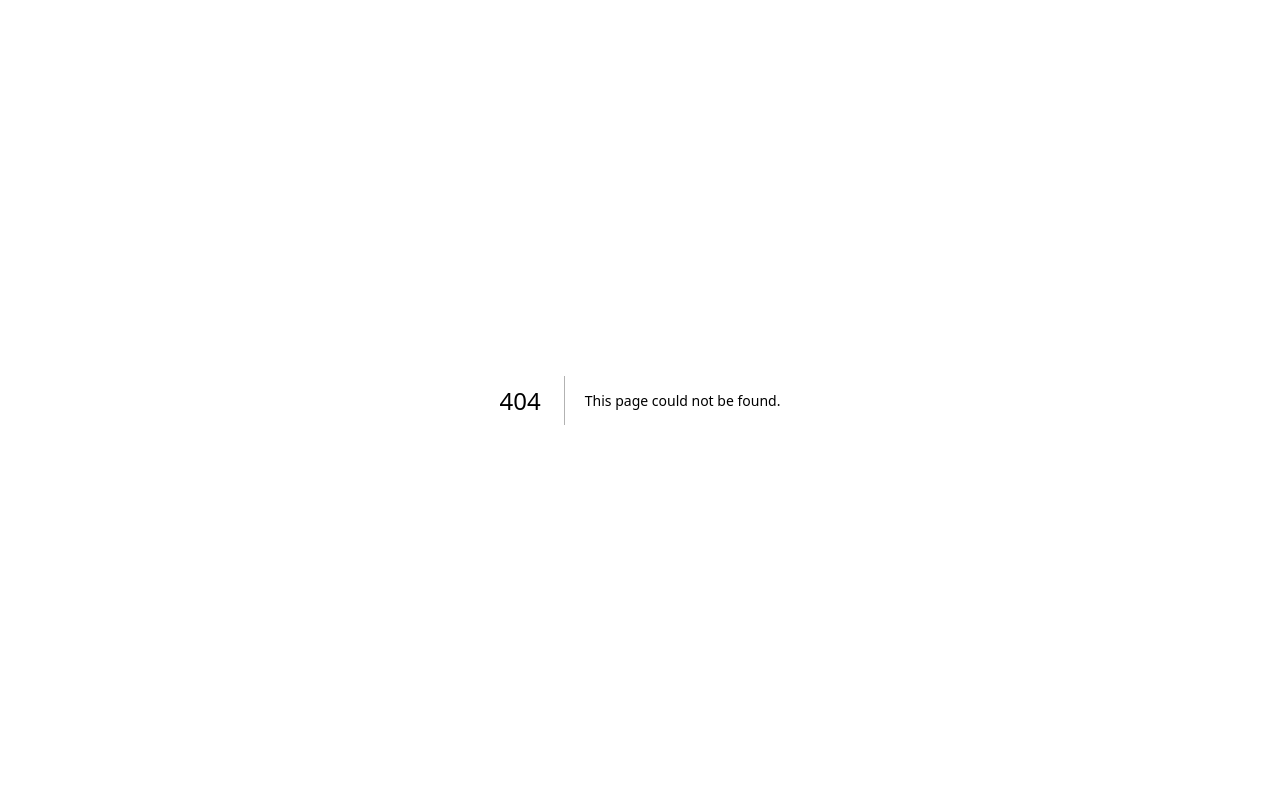
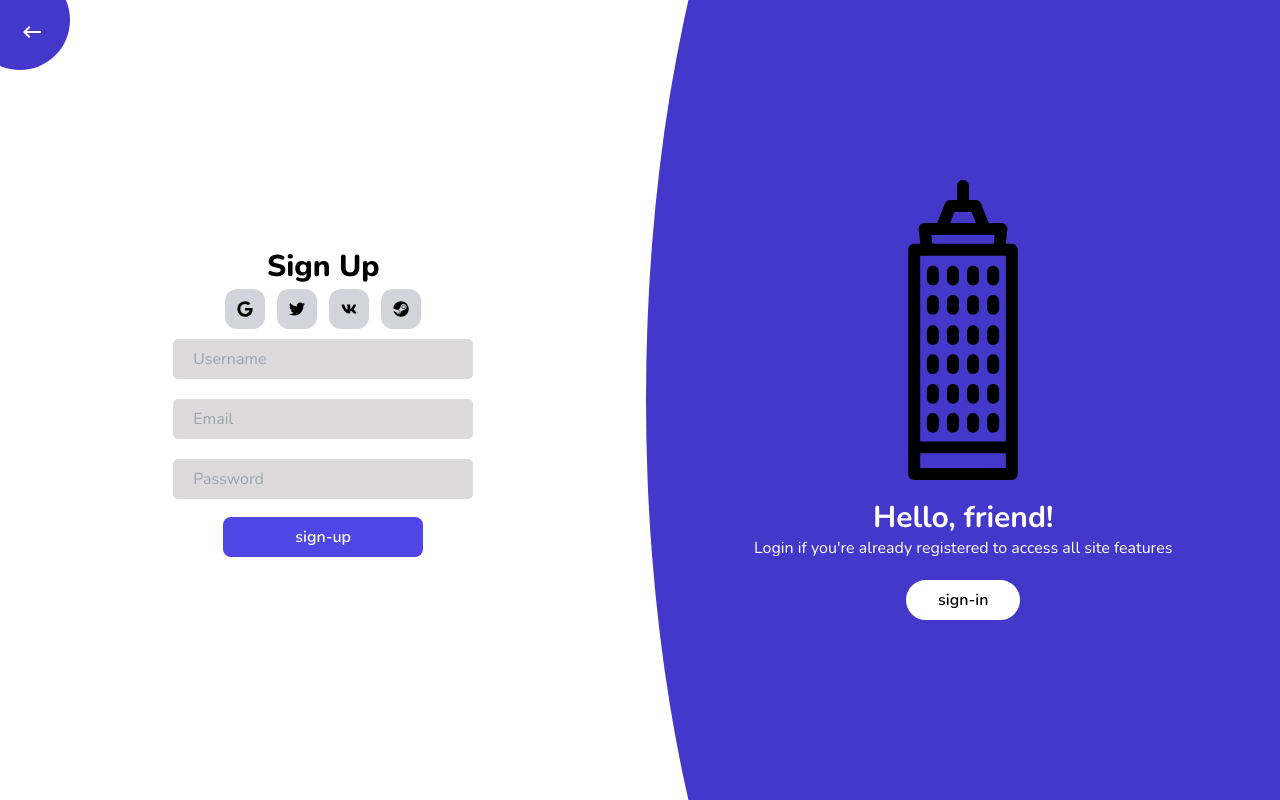
Before and after one commit to Skapty6260/Renta, a Next.js app: page /sign-up in a window 1280 px wide. Before the commit this address had no page. Built offline with nearby package versions, Linux system fonts and the light colour scheme.

Commit message:
authorization and signup page is done. started working on auth logic

```diff
--- /dev/null
+++ b/src/app/(user)/login.module.scss
@@ -0,0 +1,39 @@
+.page {
+	display: flex;
+	width: 100%;
+	height: 100vh;
+	overflow: hidden;
+	justify-content: space-between;
+}
+
+.form {
+	display: flex;
+	flex-direction: column;
+	flex: 1 0 1%;
+	// width: 50%;
+	justify-content: center;
+	align-items: center;
+
+	h2 {
+		font-size: 30px;
+		font-weight: 800;
+		margin: 0;
+	}
+
+	input {
+		width: 300px;
+		height: 40px;
+		margin: 10px 0;
+		padding: 0 20px;
+		border: none;
+		outline: none;
+		border-radius: 5px;
+		background: rgb(220, 218, 218);
+		transition: all 300ms ease-in-out;
+
+		&:focus {
+			border-radius: 15px;
+			transform: scaleY(1.1);
+		}
+	}
+}
--- a/src/app/(user)/me/page.tsx
+++ b/src/app/(user)/me/page.tsx
@@ -7,7 +7,7 @@ export default function Me() {
 	// if not authorized, show login/register page, else show user page
 	const { auth_status } = useAuthStore()
 
-	if (auth_status == false) return redirect('/login')
+	if (auth_status == false) return redirect('/sign-in')
 
 	return <div>123</div>
 }
--- a/src/app/(user)/login/page.tsx
+++ b/src/app/(user)/sign-in/page.tsx
@@ -4,22 +4,36 @@ import { useAuthStore } from '@/store'
 import Config from '@/config/auth'
 import { LoginAside } from '@/components/screens/Login/aside'
 
-import styles from './login.module.scss'
+import styles from '../login.module.scss'
 
-export default function Login() {
+export default function SignIn() {
+	const onSubmit = async (username: string, password: string) => {
+		const params = await new URLSearchParams({
+			username: username,
+			password: password,
+		})
+		const data = await fetch(`/api/users?${params}`)
+		console.log(data)
+	}
+
 	return (
 		<main className={styles.page}>
 			<LoginForm
 				heading='Log In'
 				{...Config.login}
 				style={styles.form}
-				onSubmit={() => {}}
+				onSubmit={onSubmit}
 				type='sign-in'
 			/>
+
 			<LoginAside
 				heading='Hello, friend!'
 				subheading='Register with your personal details to use all of the site features'
 				link='sign-up'
+				color={{
+					bg: 'bg-blue-700',
+					hover: 'hover:bg-blue-700',
+				}}
 			/>
 		</main>
 	)
--- /dev/null
+++ b/src/app/(user)/sign-up/page.tsx
@@ -0,0 +1,31 @@
+'use client'
+import { LoginForm } from '@/components/screens/Login/form'
+import { useAuthStore } from '@/store'
+import Config from '@/config/auth'
+import { LoginAside } from '@/components/screens/Login/aside'
+
+import styles from '../login.module.scss'
+
+export default function SignUp() {
+	return (
+		<main className={styles.page}>
+			<LoginForm
+				heading='Sign Up'
+				{...Config.register}
+				style={styles.form}
+				onSubmit={() => {}}
+				type='sign-up'
+			/>
+
+			<LoginAside
+				heading='Hello, friend!'
+				subheading="Login if you're already registered to access all site features"
+				link='sign-in'
+				color={{
+					bg: 'bg-indigo-700',
+					hover: 'hover:bg-indigo-700',
+				}}
+			/>
+		</main>
+	)
+}
--- a/src/app/api/(auth)/users/route.ts
+++ b/src/app/api/(auth)/users/route.ts
@@ -1,9 +1,38 @@
 import { DataBase } from '@/lib/db'
 import { NextResponse } from 'next/server'
 
-export const GET = async () => {
+export const GET = async (request: Request) => {
 	try {
 		await new DataBase().connect()
+
+		if (request) {
+			const params = request.url.split('http://localhost:3000/api/users')
+
+			if (params.length == 2) {
+				const user = await DataBase.User.findOne({
+					username: params[1],
+					password: params[2],
+				})
+
+				if (!user)
+					return new NextResponse(
+						JSON.stringify({
+							message: 'user with that username and password not found.',
+						}),
+						{ status: 404 }
+					)
+
+				return new NextResponse(JSON.stringify(user), { status: 200 })
+			}
+
+			return new NextResponse(
+				JSON.stringify(
+					`Invalid parameters. You should provide username and password ${params.length}`
+				),
+				{ status: 400 }
+			)
+		}
+
 		const users = await DataBase.User.find()
 
 		return new NextResponse(JSON.stringify(users), { status: 200 })
--- a/src/components/screens/Login/aside/index.tsx
+++ b/src/components/screens/Login/aside/index.tsx
@@ -1,18 +1,47 @@
+import Image from 'next/image'
 import Link from 'next/link'
+import image from '@/assets/images/skyscraper.svg'
 
 interface IProps {
 	heading: string
 	subheading: string
 	link: 'sign-up' | 'sign-in'
+	color: {
+		bg: string
+		hover: string
+	}
 }
 
-export const LoginAside: React.FC<IProps> = ({ heading, subheading, link }) => {
+export const LoginAside: React.FC<IProps> = ({
+	heading,
+	subheading,
+	link,
+	color,
+}) => {
 	return (
-		<aside>
-			<h2>{heading}</h2>
-			<p>{subheading}</p>
+		<aside
+			className={`hidden lg:flex flex-1 ${color.bg} rounded-l-[100%] h-[200vh] -top-1/2 items-center justify-center flex-col`}
+		>
+			<Image
+				src={image}
+				alt='login_aside_image'
+				className=''
+				draggable={false}
+				width={300}
+				height={300}
+			/>
 
-			<Link href={`/${link}`}>{link}</Link>
+			<div className='mt-[20px] text-white text-center'>
+				<h2 className='text-3xl font-bold'>{heading}</h2>
+				<p>{subheading}</p>
+			</div>
+
+			<Link
+				className={`mt-[20px] text-black font-semibold bg-white rounded-full py-[6px] px-[30px] ${color.hover} border-2 hover:text-white border-white hover:rounded-lg transition-all duration-200 ease-in-out`}
+				href={`/${link}`}
+			>
+				{link}
+			</Link>
 		</aside>
 	)
 }
--- a/src/components/screens/Login/form/index.tsx
+++ b/src/components/screens/Login/form/index.tsx
@@ -1,3 +1,7 @@
+import { MdOutlineKeyboardBackspace } from 'react-icons/md'
+import Link from 'next/link'
+import { useState } from 'react'
+
 interface IProps {
 	heading: string
 	services: {
@@ -7,7 +11,7 @@ interface IProps {
 	fields: {
 		placeholder: string
 	}[]
-	onSubmit: () => void
+	onSubmit: (password: string, userName: string) => void
 	type: 'sign-in' | 'sign-up'
 	style: any
 }
@@ -20,14 +24,47 @@ export const LoginForm: React.FC<IProps> = ({
 	type,
 	style,
 }) => {
+	const [password, setPassword] = useState('')
+	const [userName, setUserName] = useState('')
+
+	const handleChange = (e: any, field: any) => {
+		if (field.type == 'password') {
+			setPassword(e.target.value)
+		} else {
+			setUserName(e.target.value)
+		}
+	}
+
+	const handleSubmit = () => {
+		if (type == 'sign-in') return onSubmit(userName, password)
+		else return onSubmit(userName, password)
+	}
+
 	return (
 		<div className={style}>
+			<nav
+				className={`flex absolute cursor-pointer -top-[30px] -left-[30px] p-[50px] rounded-full text-2xl text-white ${
+					type == 'sign-in'
+						? 'bg-blue-600 hover:bg-blue-700'
+						: 'bg-indigo-600 hover:bg-indigo-700'
+				}`}
+			>
+				<Link href='/' className='absolute mr-[5px]'>
+					<MdOutlineKeyboardBackspace />
+				</Link>
+			</nav>
+
 			<h2>{heading}</h2>
 
-			<ul>
+			<ul className='flex space-x-3'>
 				{services.map((service, index) => {
 					return (
-						<li key={index}>
+						<li
+							className={`bg-gray-300 p-2 cursor-pointer w-[40px] h-[40px] flex items-center justify-center rounded-xl hover:rounded-lg hover:text-white ${
+								type == 'sign-in' ? 'hover:bg-blue-700' : 'hover:bg-indigo-700'
+							}`}
+							key={index}
+						>
 							<button type='button'>{service.service_icon}</button>
 						</li>
 					)
@@ -38,14 +75,31 @@ export const LoginForm: React.FC<IProps> = ({
 				{fields.map((field, index) => {
 					return (
 						<li key={index}>
-							<input type='text' placeholder={field.placeholder} />
+							<input
+								type='text'
+								onChange={e => handleChange(e, field)}
+								placeholder={field.placeholder}
+							/>
 						</li>
 					)
 				})}
 			</ul>
 
-			{type == 'sign-in' && <a>Forgot password?</a>}
-			<button onClick={onSubmit}>{type}</button>
+			{type == 'sign-in' && (
+				<a className='text-gray-600 opacity-70 cursor-pointer hover:underline'>
+					Forgot password?
+				</a>
+			)}
+			<button
+				className={`${
+					type == 'sign-in' ? 'bg-blue-600' : 'bg-indigo-600'
+				} w-[200px] py-[8px] mt-[8px] px-[30px] text-white rounded-lg font-semibold hover:rounded-xl ${
+					type == 'sign-in' ? 'hover:bg-blue-700' : 'hover:bg-indigo-700'
+				}`}
+				onClick={handleSubmit}
+			>
+				{type}
+			</button>
 		</div>
 	)
 }
--- a/src/config/auth.tsx
+++ b/src/config/auth.tsx
@@ -1,16 +1,21 @@
+import { FaGoogle, FaTwitter, FaVk, FaSteam } from 'react-icons/fa'
+
 const shared = {
 	services: [
-		{ service_icon: <></>, service_name: 'google' },
-		{ service_icon: <></>, service_name: 'github' },
-		{ service_icon: <></>, service_name: 'gosuslugi' },
-		{ service_icon: <></>, service_name: 'twitter' },
+		{ service_icon: <FaGoogle />, service_name: 'google' },
+		{ service_icon: <FaTwitter />, service_name: 'twitter' },
+		{ service_icon: <FaVk />, service_name: 'vk' },
+		{ service_icon: <FaSteam />, service_name: 'steam' },
 	],
 }
 
 const config = {
 	login: {
 		...shared,
-		fields: [{ placeholder: 'Email' }, { placeholder: 'Password' }],
+		fields: [
+			{ placeholder: 'Email', type: 'email' },
+			{ placeholder: 'Password', type: 'password' },
+		],
 	},
 	register: {
 		...shared,
```
Also changed, not shown: src/app/(user)/login/login.module.scss (deleted, +0 -28 lines).
